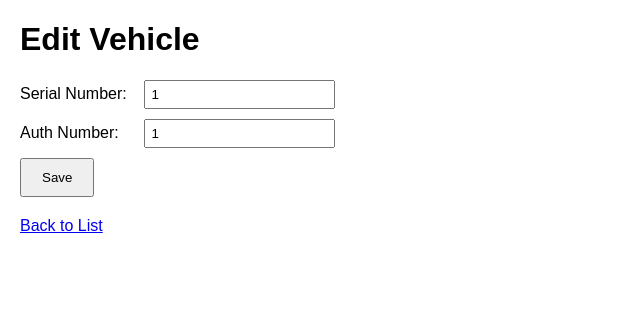
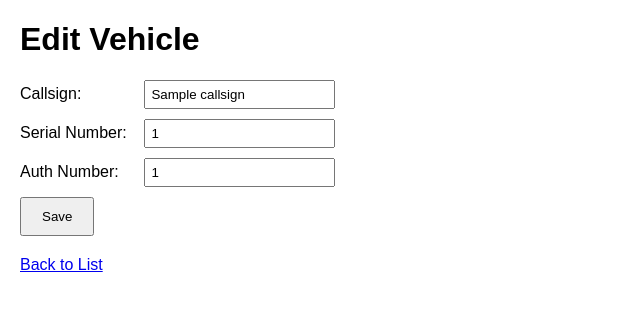
Before and after one commit to av8riowa/AFRM-DPDS, a Flask app: template templates/edit.html in a window 1280 px wide. Shown: the top 311 px of the page, without its empty margins (0-640 px from the left). Run offline with Flask 3, Linux system fonts and the light colour scheme; the template is opened without the code that fills it: most values are stand-ins (such as "Sample title", 1, 10 or a date in 2020).

Commit message:
Update edit.html

```diff
--- a/templates/edit.html
+++ b/templates/edit.html
@@ -8,6 +8,9 @@
 <body>
     <h1>Edit Vehicle</h1>
     <form method="post">
+        <label for="callsign">Callsign:</label>
+        <input type="text" id="callsign" name="callsign" value="{{ vehicle.callsign }}" required>
+        <br>
         <label for="serial_number">Serial Number:</label>
         <input type="text" id="serial_number" name="serial_number" value="{{ vehicle.serial_number }}" required>
         <br>
```
